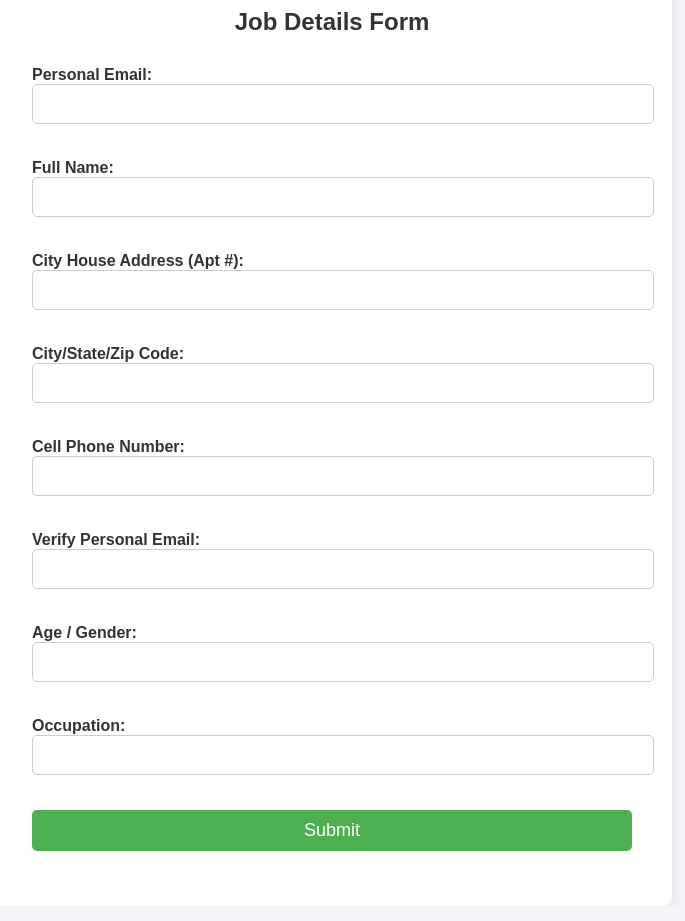
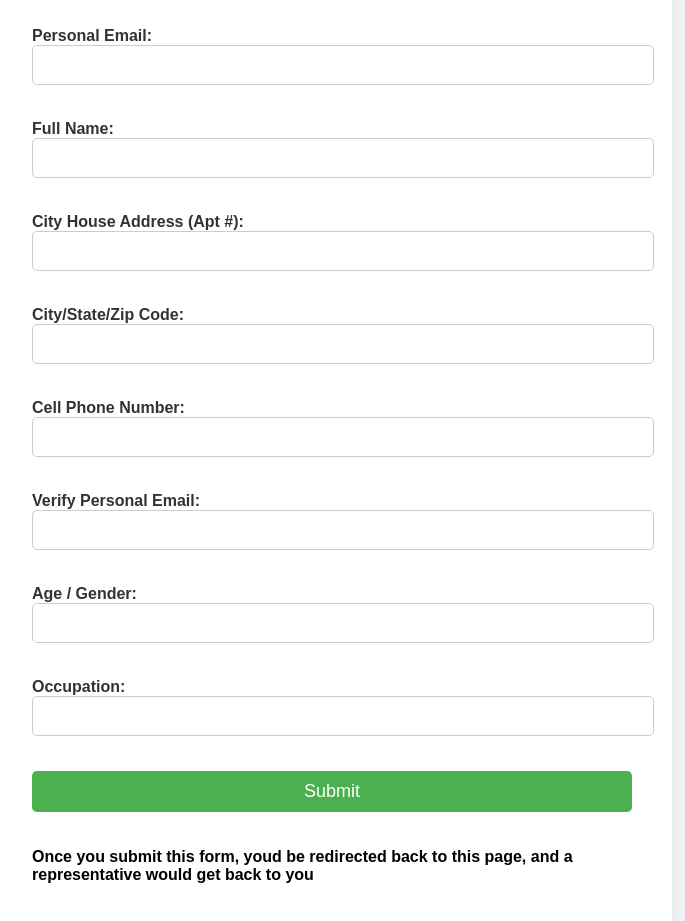
Before and after one commit to Ezekie123/form, a plain HTML site: page index.html in a window 1280 px wide. Shown: the part 53-974 px from the top of the page, without its empty margins (308-993 px from the left). Drawn offline with Linux system fonts and the light colour scheme.

Commit message:
Update index.html

```diff
--- a/index.html
+++ b/index.html
@@ -124,6 +124,8 @@
                 <input type="submit" value="Submit">
             </div>
         </form>
+
+        <h4>Once you submit this form, youd be redirected back to this page, and a representative would get back to you</h4>
     </div>
 
 </body>
```
